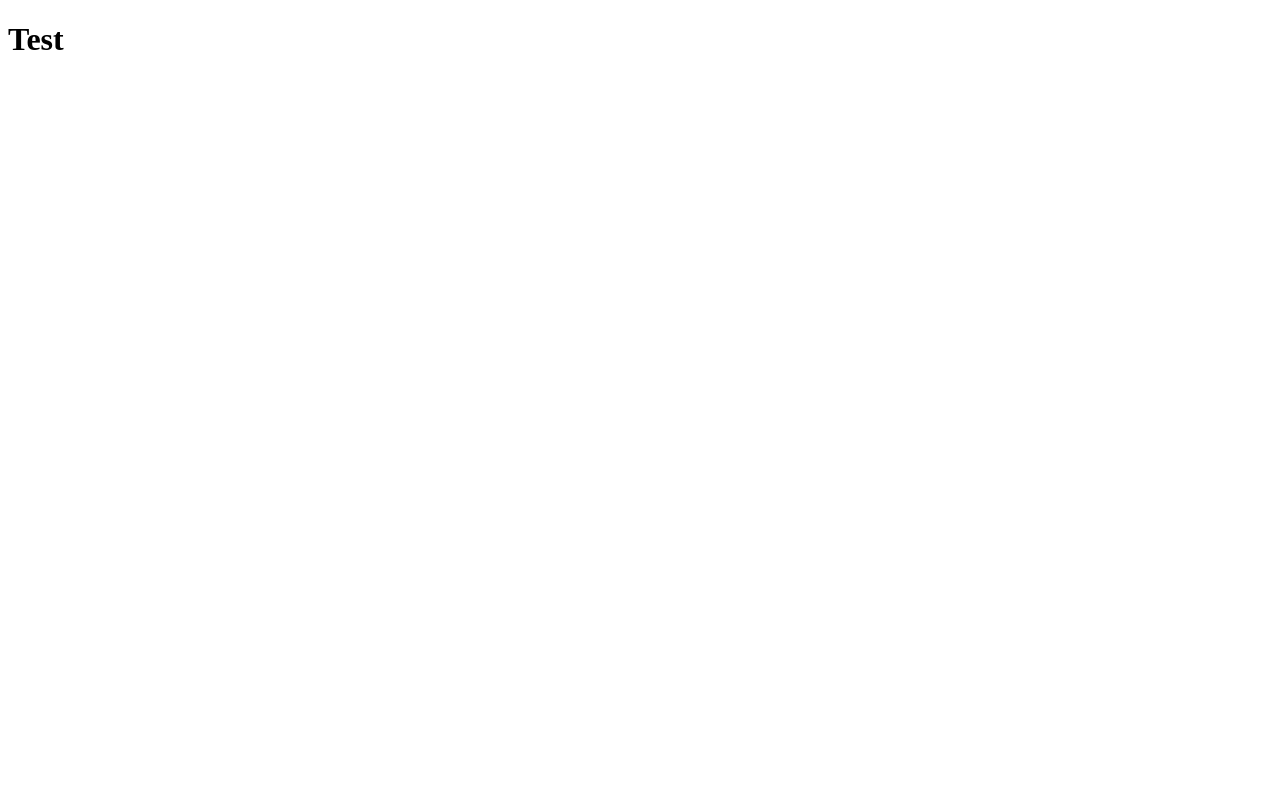
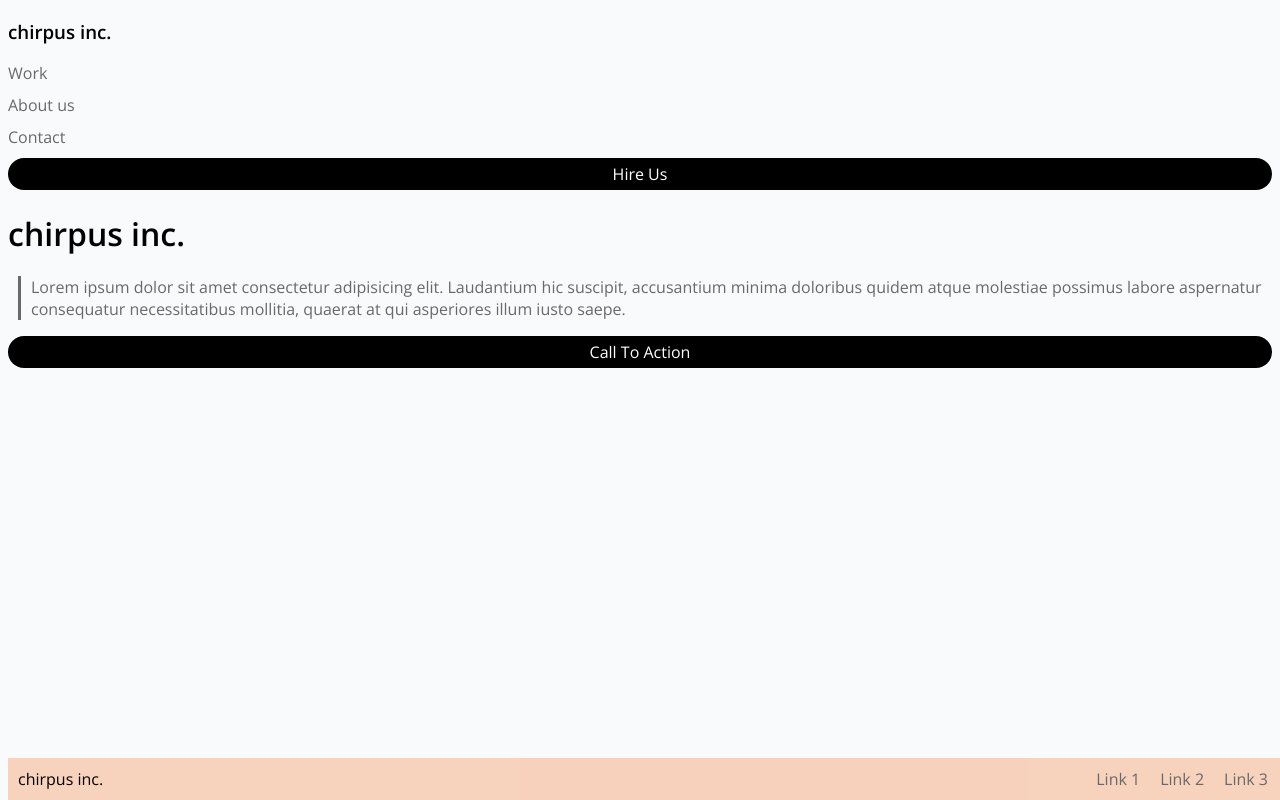
Before and after one commit to brwhitsett/html-css-lab1, a plain HTML site: page index.html in a window 1280 px wide. Drawn offline with nearby package versions, Linux system fonts and the light colour scheme.

Commit message:
final draft

```diff
--- a/index.html
+++ b/index.html
@@ -4,10 +4,48 @@
     <meta charset="UTF-8" />
     <meta http-equiv="X-UA-Compatible" content="IE=edge" />
     <meta name="viewport" content="width=device-width, initial-scale=1.0" />
+    <link rel="preconnect" href="https://fonts.googleapis.com" />
+    <link rel="preconnect" href="https://fonts.gstatic.com" crossorigin />
+    <link
+      href="https://fonts.googleapis.com/css2?family=Open+Sans:wght@300;400;500;600&display=swap"
+      rel="stylesheet"
+    />
     <link rel="stylesheet" href="style.css" />
     <title>Lab1</title>
   </head>
   <body>
-    <h1>Test</h1>
+    <header>
+      <h3>chirpus inc.</h3>
+      <nav>
+        <ul class="nav-list">
+          <li>Work</li>
+          <li>About us</li>
+          <li>Contact</li>
+          <li class="accent">Hire Us</li>
+        </ul>
+      </nav>
+    </header>
+    <h1>chirpus inc.</h1>
+    <p class="lorem-text">
+      Lorem ipsum dolor sit amet consectetur adipisicing elit. Laudantium hic
+      suscipit, accusantium minima doloribus quidem atque molestiae possimus
+      labore aspernatur consequatur necessitatibus mollitia, quaerat at qui
+      asperiores illum iusto saepe.
+    </p>
+    <p class="call-to-action">Call To Action</p>
+    <footer>
+      <p class="footer-text">chirpus inc.</p>
+      <ul class="footer-list">
+        <li>
+          <a href="#"> Link 1</a>
+        </li>
+        <li>
+          <a href="#">Link 2</a>
+        </li>
+        <li>
+          <a href="#">Link 3</a>
+        </li>
+      </ul>
+    </footer>
   </body>
 </html>
--- a/style.css
+++ b/style.css
@@ -0,0 +1,80 @@
+body h3 h1 {
+  margin: 0;
+}
+
+h3 {
+  color: #000;
+}
+
+body {
+  background-color: #f9fafc;
+  font-family: "Open Sans", sans-serif;
+}
+
+.nav-list {
+  list-style: none;
+  padding: 0px;
+}
+
+li {
+  margin: 10px 0px;
+  color: #69696a;
+}
+
+.accent {
+  color: #fff;
+  background-color: #000;
+  text-align: center;
+  border-radius: 30px;
+  padding: 5px;
+}
+
+.lorem-text {
+  border-left: ;
+  color: #69696a;
+  border-left: 3px solid #69696a;
+  margin-left: 10px;
+  padding-left: 10px;
+}
+
+h1 {
+  color: #000;
+}
+
+.call-to-action {
+  color: #fff;
+  background-color: #000;
+  text-align: center;
+  border-radius: 30px;
+  padding: 5px;
+  margin-bottom: 100px;
+}
+
+footer {
+  position: fixed;
+  bottom: 0px;
+  display: flex;
+  flex-direction: row;
+  background-color: rgba(247, 193, 162, 0.7);
+  width: 100%;
+}
+
+.footer-list {
+  list-style: none;
+  display: flex;
+  flex-direction: row;
+  margin: 0px;
+  position: absolute;
+  right: 10px;
+}
+
+.footer-text {
+  color: #000;
+  margin: 10px;
+}
+
+.footer-list a {
+  margin: 0px 10px;
+  text-decoration: none;
+  color: #69696a;
+}
```
